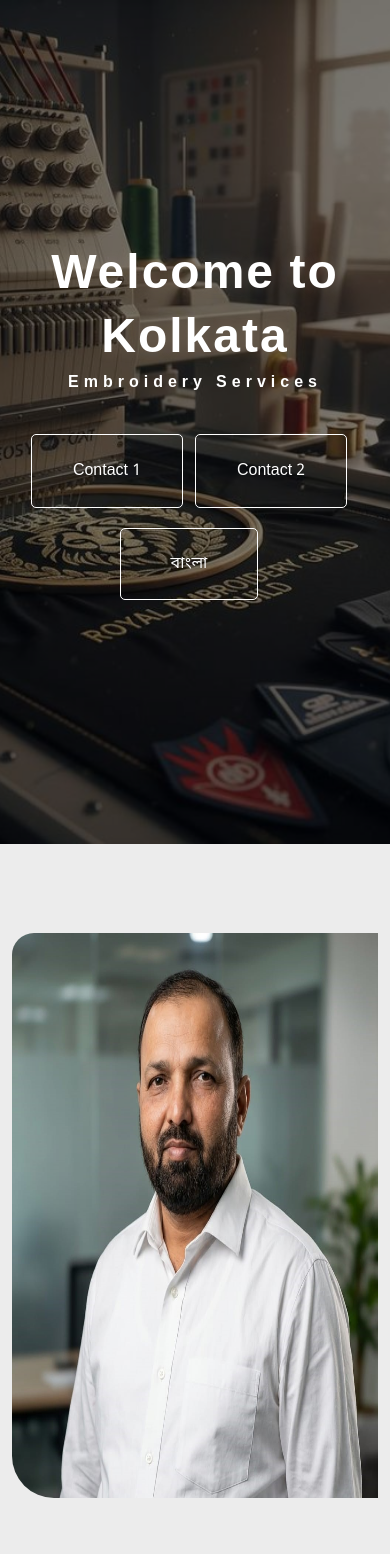
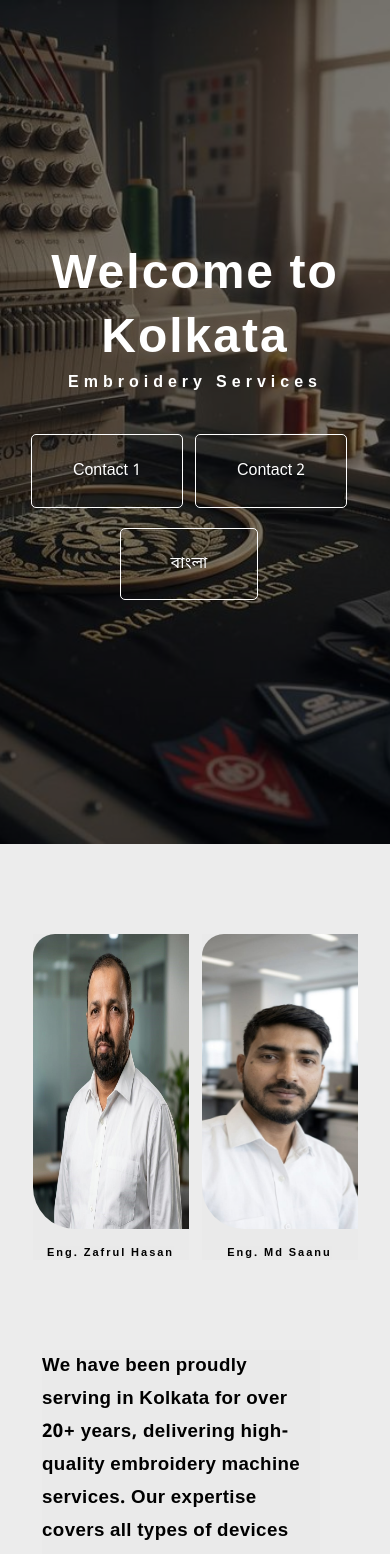
Before and after one commit to Adil0910/Embroidery-Services, a React (Vite) app: page / in a window 390 px wide. Shown: the top 1554 px of the page. Built offline with nearby package versions, Linux system fonts and the light colour scheme; the HTML template or start-up script is replaced by a standard one.

Commit message:
commit 1a2b3c4d5e6f7g8h9i0j Author: Ehtesham < Date:   Wed Jun 26 12:34:56 2024 +0000
    Update About component and styles

```diff
--- a/src/App.css
+++ b/src/App.css
@@ -93,6 +93,7 @@
 }
 .ab-1 {
     height: 100vh;
+    gap: 13px;
     width: 50%;
     display: flex;
     justify-content: center;
@@ -109,9 +110,22 @@
     align-items: flex-start;
 }
 img.about-img {
-    width: 83%;
+    width: 90%;
     border-radius: 1px 0px 0px 30px;
-    height: auto;
+    height: 53vh;
+}
+
+.abouth3 {
+    font-size: 11px;
+    letter-spacing: 2px;
+    margin-top: 17px;
+}
+.imagebox {
+    width: 40%;
+    display: flex;
+    flex-direction: column;
+    justify-content: center;
+    align-items: center;
 }
 button.lang-btn {
     padding-block: 24px;
@@ -247,16 +261,16 @@
     flex-direction: column;
 }
 .ab-1 {
-    height: 88vh;
+    height: 60vh;
     width: 100%;
     display: flex;
     justify-content: center;
     align-items: center;
 }
 img.about-img {
-    width: 94%;
+    width: 100%;
     border-radius: 22px 0px 0px 42px;
-    height: 67vh;
+    height: 35vh;
 }
 .ab-2 {
     height: auto;
--- a/src/components/About.tsx
+++ b/src/components/About.tsx
@@ -12,7 +12,14 @@
   return (
     <div className='about-main'>
       <div className='ab-1'>
+        <div className='imagebox'>
         <img className='about-img' src='img/engineer.jpeg'/>
+        <h3 className='abouth3'>Eng. Zafrul Hasan</h3>
+        </div>
+        <div className='imagebox'>
+        <img className='about-img' src='img/engineer2.jpeg'/>
+        <h3 className='abouth3'>Eng. Md Saanu</h3>
+        </div>
       </div>
       <div className='ab-2'>
         <h3 className='text-h3'>{text[lang].about}</h3>
```
Also changed, not shown: public/img/engineer2.jpeg (added).
